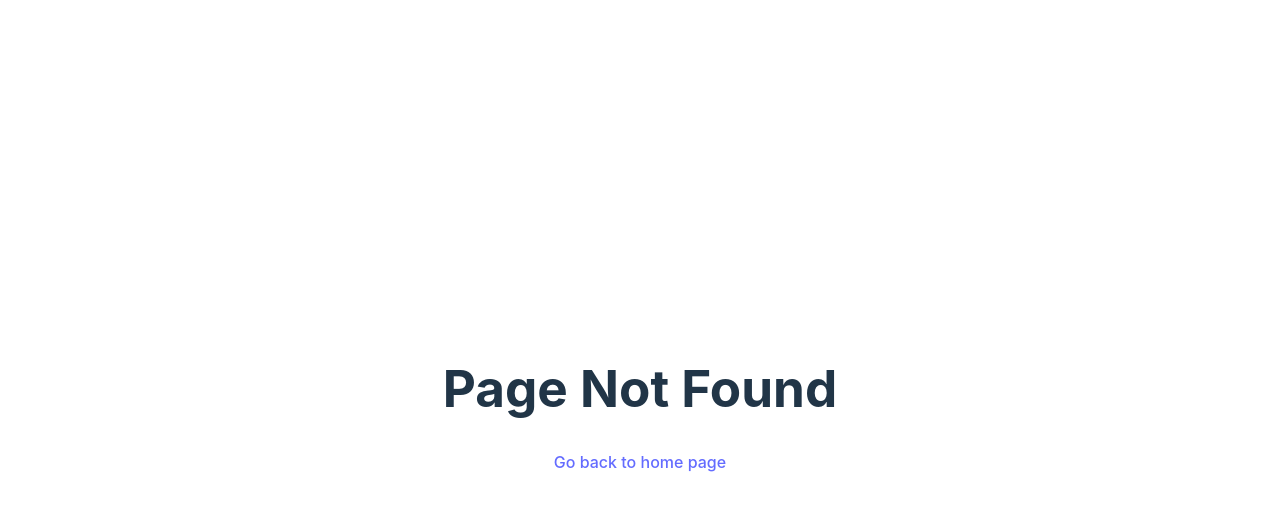
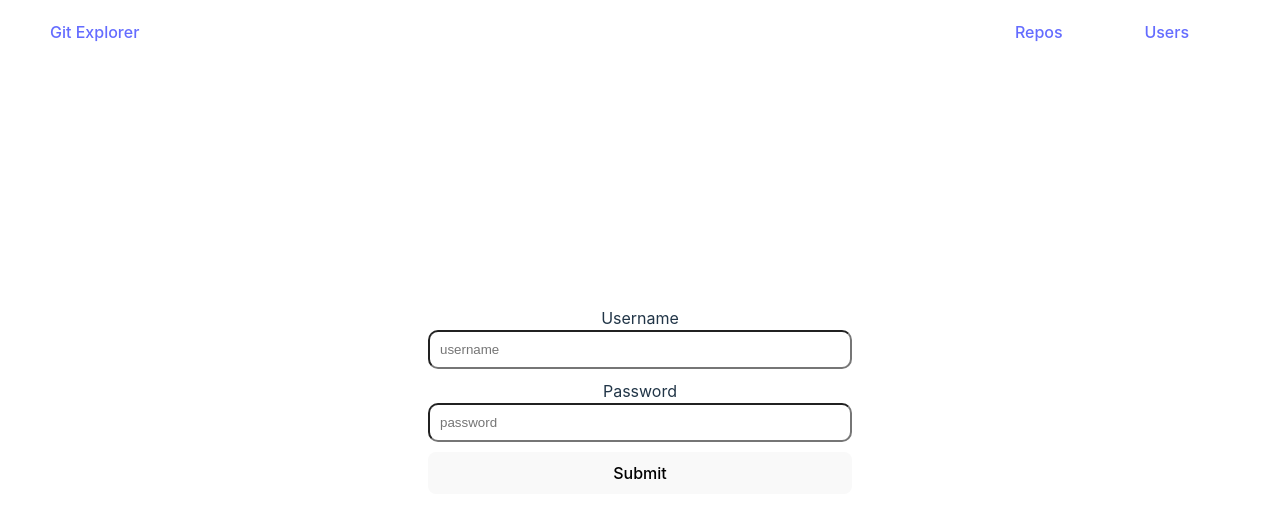
Before and after one commit to JenkinHe/github-explorer-react-router, a React (Create React App) app in the folder git-explorer/: page /login in a window 1280 px wide. Before the commit this address had no page. Shown: the top 518 px of the page. Built offline with nearby package versions, Linux system fonts and the light colour scheme; the HTML template or start-up script is replaced by a standard one.

Commit message:
route guargding Navigate not useNaviigate isLogged etc

```diff
--- a/git-explorer/src/App.js
+++ b/git-explorer/src/App.js
@@ -1,6 +1,6 @@
 import logo from "./logo.svg";
 import "./App.css";
-import { Route, Routes } from "react-router-dom";
+import { Route, Routes,Navigate } from "react-router-dom";
 import Home from "./components/home";
 import AboutUs from "./components/about";
 import Users from "./components/users";
@@ -8,8 +8,13 @@ import Navbar from "./components/navbar";
 import NotFound from "./components/notfound";
 import UserProfile from "./components/userProfile"
 import SearchUser from "./components/searchUser"
+import Login from "./components/login";
+import AuthProfile from './components/authProfile';
+import { useState } from "react";
 
 function App() {
+  const [username,setUsername] =useState('');
+  const [isLogged,setIsLogged] =useState(false);
   return (
     <div className="App">
       <Routes>
@@ -19,6 +24,8 @@ function App() {
           <Route path="/users" element={<Users />} />
           <Route path="/users/user/:username" element={<UserProfile/>}/>
           <Route path="/search" element={<SearchUser/>}/>
+          <Route element={<Login setIsLogged={setIsLogged} setUsername={setUsername}/>} path="/login"/>
+          <Route element={isLogged? <AuthProfile username={username}/>:<Navigate replace to={"/login"}/>} path="/authProfile"/>
 
         </Route>
         <Route path="*" element={<NotFound/>}/>
--- a/git-explorer/src/components/login.js
+++ b/git-explorer/src/components/login.js
@@ -10,7 +10,7 @@ const Login = ({ setIsLogged, setUsername }) => {
   const navigate = useNavigate();
 
   const dummyUserObject = {
-    username: "Kolosafo",
+    username: "JenkinHe",
     password: "12345",
   };
   const handleLogin = (e) => {
```
